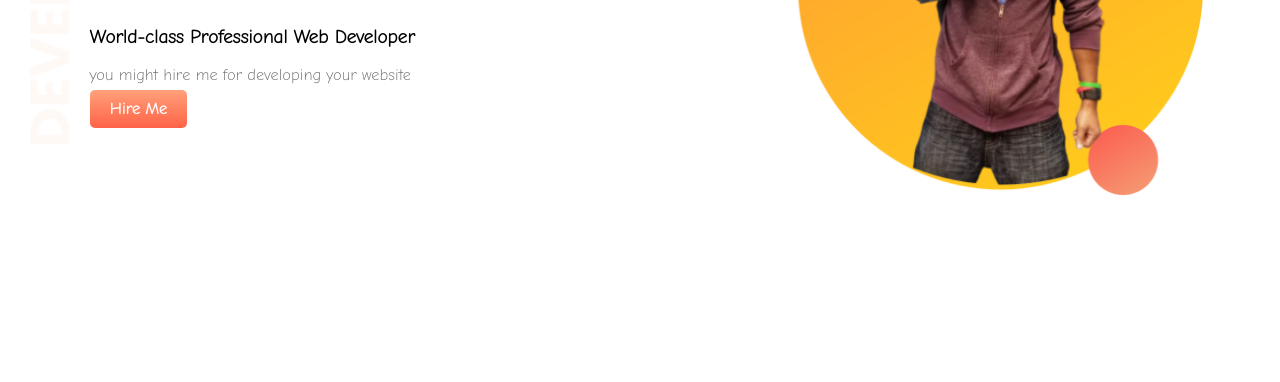
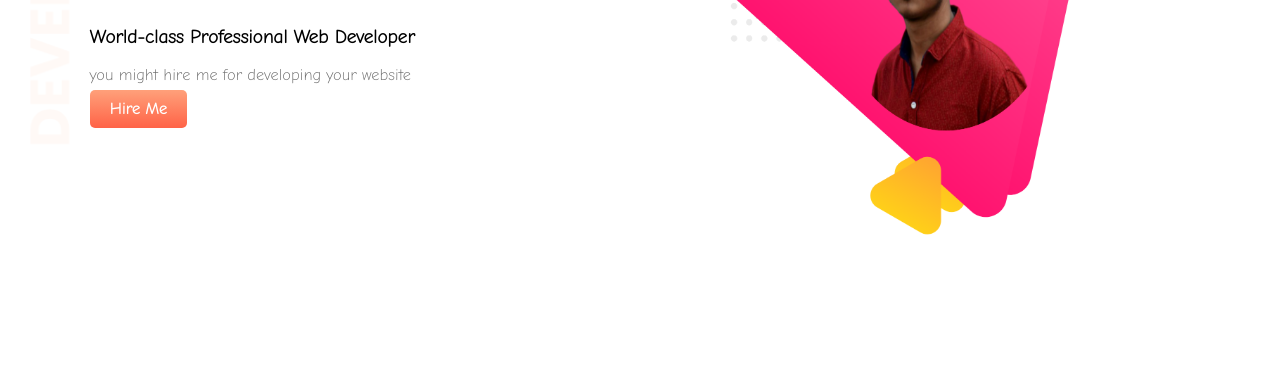
Before and after one commit to myoppo27/web-portfolio, a plain HTML site: page index.html in a window 1280 px wide. Shown: the part 215-597 px from the top of the page. Drawn offline with Linux system fonts and the light colour scheme.

Commit message:
added a picture

```diff
--- a/index.html
+++ b/index.html
@@ -20,7 +20,7 @@
     <a class="link-button" target="_blank" href="https://www.youtube.com/channel/UCZ3QjK2k2rYpqTcY2w4zhzQ">Hire Me</a>
 </div>
     <div class="half-width">
-        <img src="image/profile.png" alt="">
+        <img src="image/roni.png" alt="">
     </div>
 </section>
 <section class="Dream-area">
```
Also changed, not shown: image/rafi.png, image/roni.png (added).
